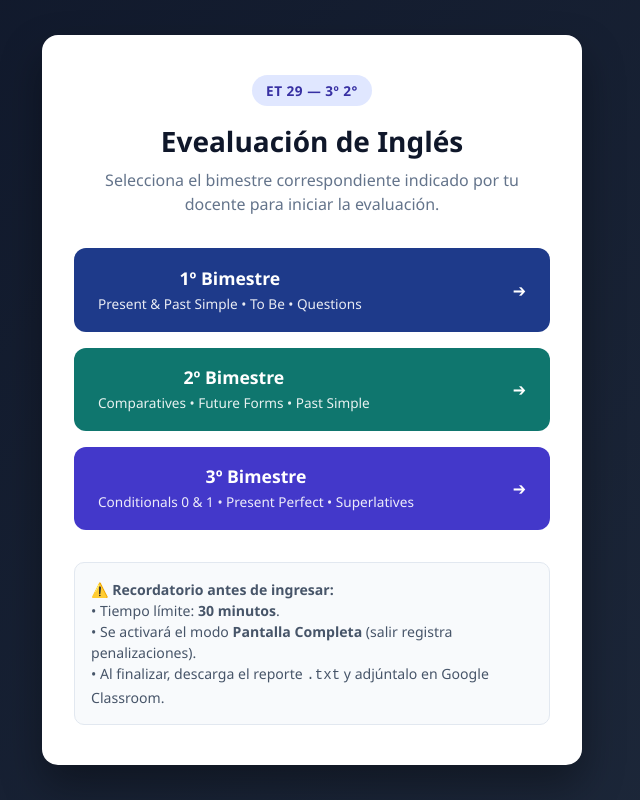
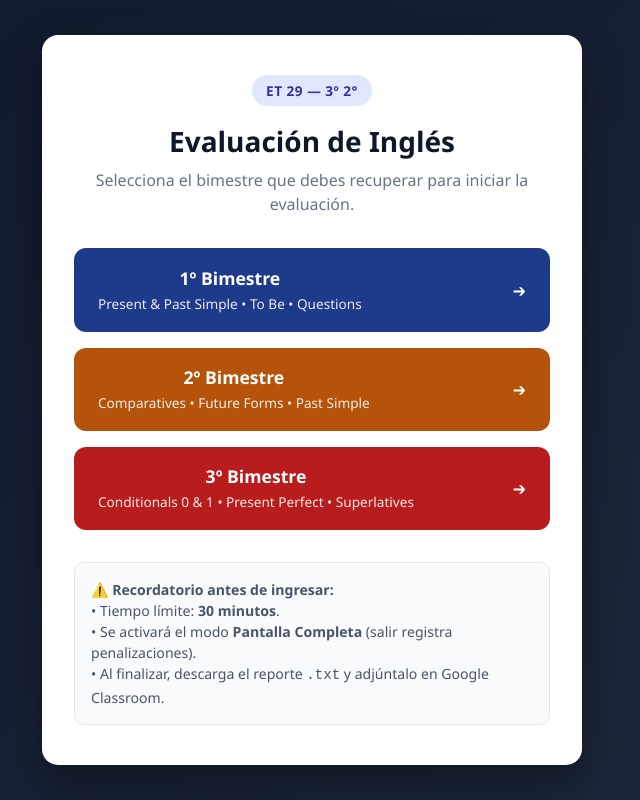
Before and after one commit to GabrielGomory-teacher/ENGLISH-TESTS-1-, a plain HTML site: page index.html in a window 1280 px wide. Shown: the whole page, without its empty margins (328-968 px from the left). Drawn offline with Linux system fonts and the light colour scheme.

Commit message:
Update index.html

```diff
--- a/index.html
+++ b/index.html
@@ -3,7 +3,7 @@
 <head>
   <meta charset="UTF-8">
   <meta name="viewport" content="width=device-width, initial-scale=1.0">
-  <title>Evaluaciones de Inglés - 3º 2° ET 29</title>
+  <title>Evaluaciones de Inglés - 3º 2° E.T. 29</title>
   <style>
     * { box-sizing: border-box; margin: 0; padding: 0; }
     body {
@@ -75,8 +75,8 @@
       opacity: 0.9;
     }
     .btn-1 { background: #1e3a8a; }
-    .btn-2 { background: #0f766e; }
-    .btn-3 { background: #4338ca; }
+    .btn-2 { background: #b45309; }
+    .btn-3 { background: #b91c1c; }
     .rules-box {
       margin-top: 2rem;
       padding: 1rem;
@@ -94,8 +94,8 @@
 
   <div class="container">
     <div class="badge">ET 29 — 3º 2°</div>
-    <h1>Evealuación de Inglés</h1>
-    <p class="subtitle">Selecciona el bimestre correspondiente indicado por tu docente para iniciar la evaluación.</p>
+    <h1>Evaluación de Inglés</h1>
+    <p class="subtitle">Selecciona el bimestre que debes recuperar para iniciar la evaluación.</p>
 
     <div class="menu-buttons">
       <a href="32bim1_3.html" class="exam-btn btn-1">
```
